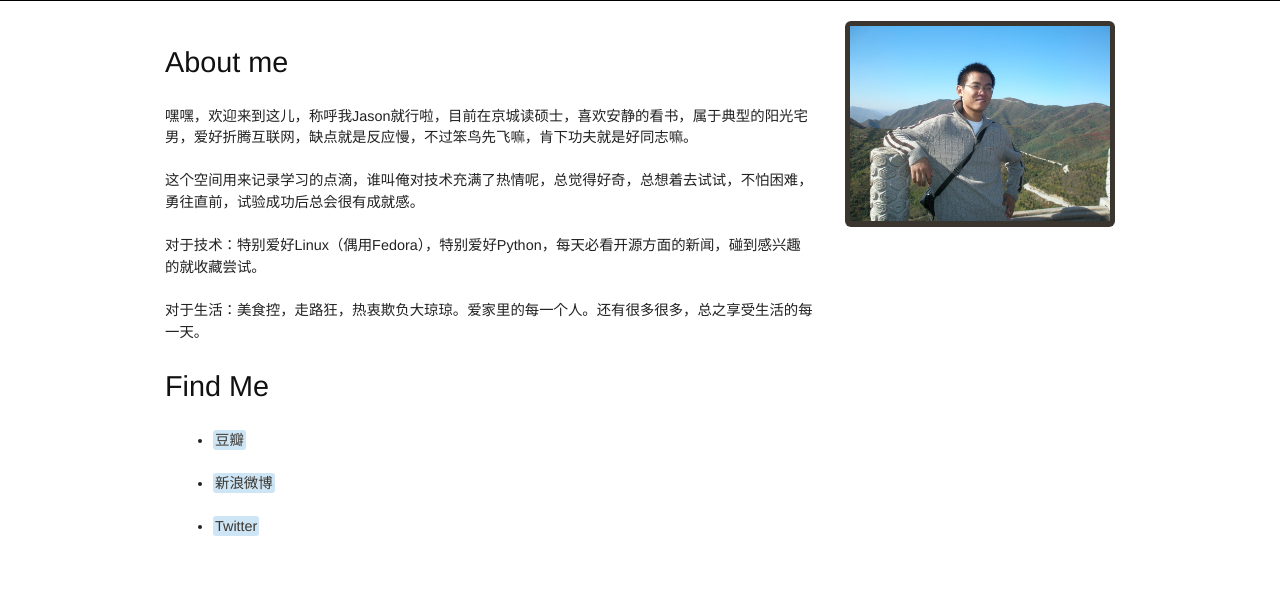
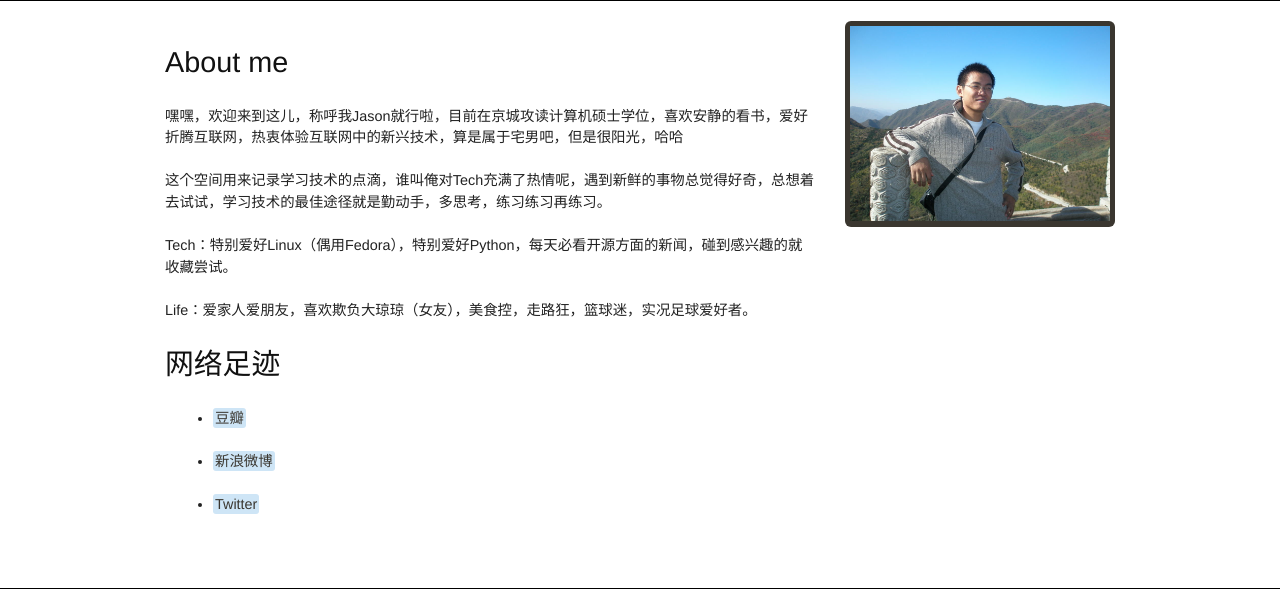
Before and after one commit to JasonSun/Jason-Blog, a Django app: template templates/about.html in a window 1280 px wide. Shown: the part 127-716 px from the top of the page. Run offline with Django 3.2, Linux system fonts and the light colour scheme; the template is opened without the code that fills it, so the values that code supplies are empty; parts of the project's set-up code (start-up, migrations or seed data) failed here and were passed over; some libraries are stand-ins or nearby versions.

Commit message:
update aboutme

```diff
--- a/templates/about.html
+++ b/templates/about.html
@@ -3,13 +3,12 @@
 {% block content %}
 <h2>About me</h2>
 
-<p>嘿嘿，欢迎来到这儿，称呼我Jason就行啦，目前在京城读硕士，喜欢安静的看书，属于典型的阳光宅男，爱好折腾互联网，缺点就是反应慢，不过笨鸟先飞嘛，肯下功夫就是好同志嘛。</p>
-<p>这个空间用来记录学习的点滴，谁叫俺对技术充满了热情呢，总觉得好奇，总想着去试试，不怕困难，勇往直前，试验成功后总会很有成就感。</p>
-<p>对于技术：特别爱好Linux（偶用Fedora），特别爱好Python，每天必看开源方面的新闻，碰到感兴趣的就收藏尝试。</p>
-<p>对于生活：美食控，走路狂，热衷欺负大琼琼。爱家里的每一个人。还有很多很多，总之享受生活的每一天。</p>
+<p>嘿嘿，欢迎来到这儿，称呼我Jason就行啦，目前在京城攻读计算机硕士学位，喜欢安静的看书，爱好折腾互联网，热衷体验互联网中的新兴技术，算是属于宅男吧，但是很阳光，哈哈</p>
+<p>这个空间用来记录学习技术的点滴，谁叫俺对Tech充满了热情呢，遇到新鲜的事物总觉得好奇，总想着去试试，学习技术的最佳途径就是勤动手，多思考，练习练习再练习。</p>
+<p>Tech：特别爱好Linux（偶用Fedora），特别爱好Python，每天必看开源方面的新闻，碰到感兴趣的就收藏尝试。</p>
+<p>Life：爱家人爱朋友，喜欢欺负大琼琼（女友），美食控，走路狂，篮球迷，实况足球爱好者。</p>
 
-<h2>Find Me</h2>
-
+<h2>网络足迹</h2>
 <ul>
 	<li><a href="http://www.douban.com/people/applesun">豆瓣</a></li>
 	<br />
@@ -17,7 +16,6 @@
 	<br />
 	<li><a href="http://twitter.com/ysunbj">Twitter</a></li>
 </ul>
-
 {% endblock %}
 
 {% block right-sidebar %}
```
